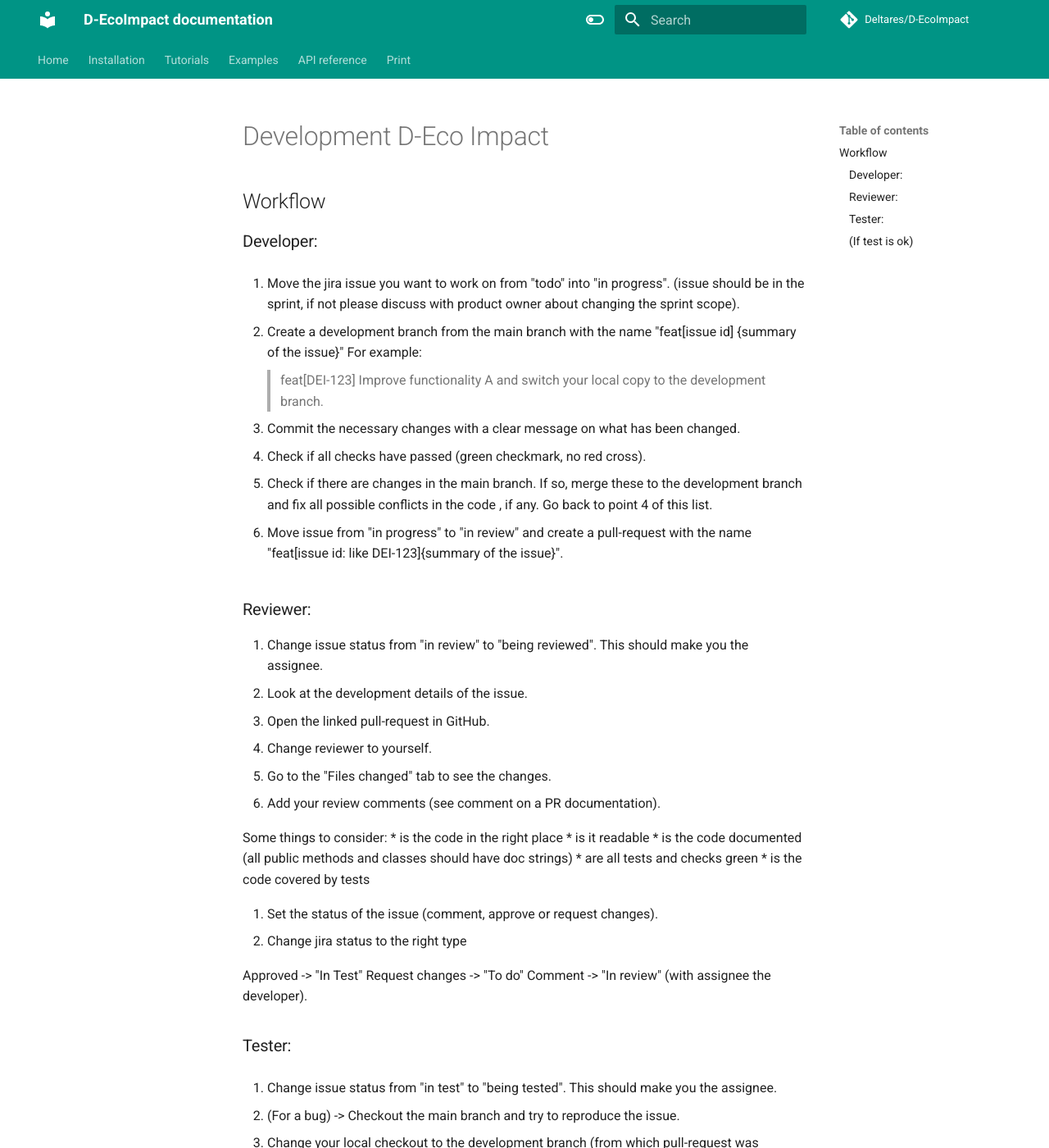
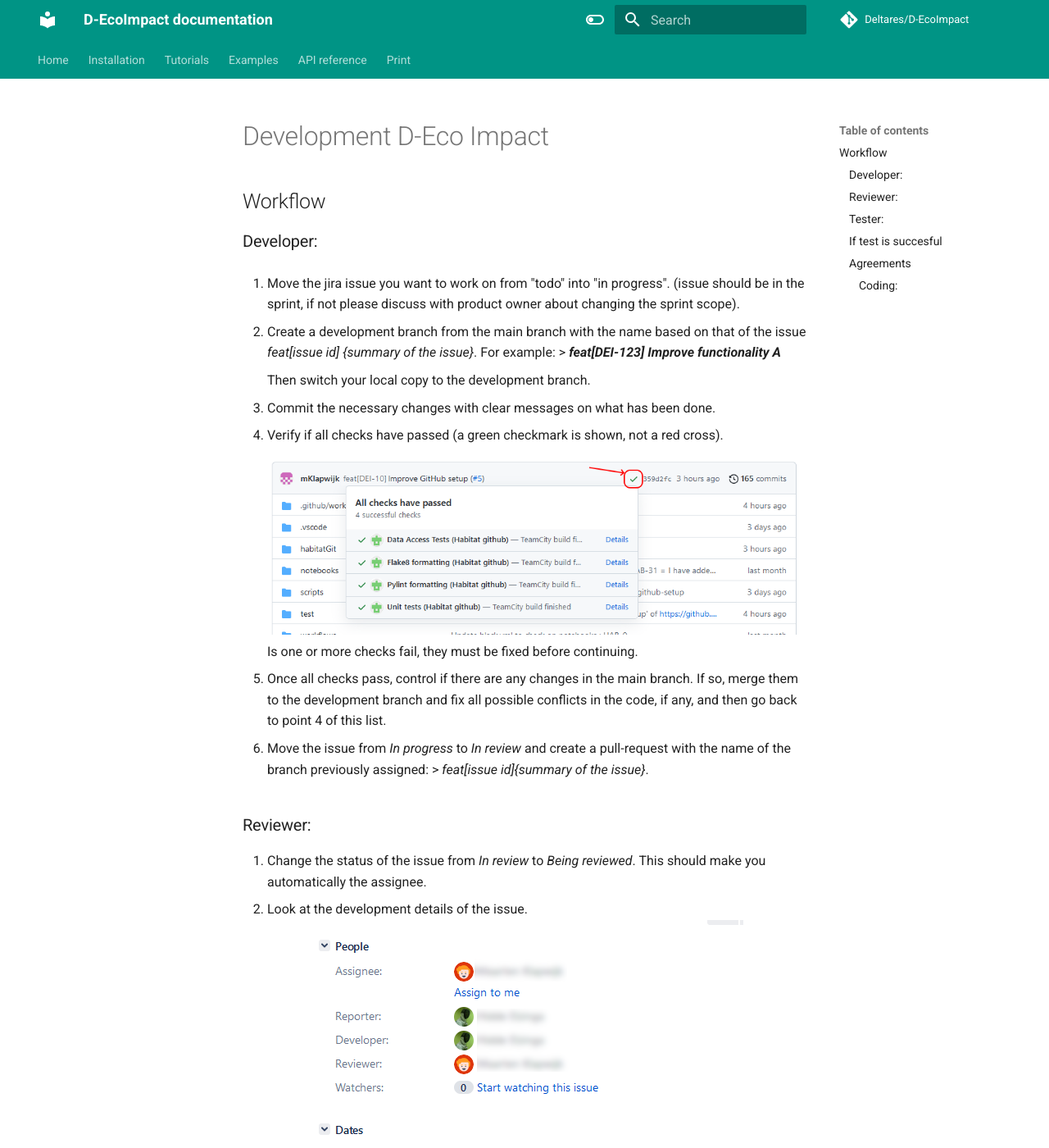
Before and after one commit to Deltares/D-EcoImpact, an MkDocs documentation site: the page built from docs/development.md, in a window 1280 px wide and 1400 px high. Shown: the whole window at 82% size. Built offline with MkDocs 1.6.1 and Material for MkDocs 9.7.7, drawn with Linux system fonts in a browser that asks for light colours; comment, search, counter and statistics services are not loaded; some of the changed text lies outside the part shown.

Commit message:
feat[DEI-10] Finished formatting and adding figures original text.

```diff
--- a/docs/development.md
+++ b/docs/development.md
@@ -4,40 +4,54 @@
 1. Move the jira issue you want to work on from "todo" into "in progress".
 (issue should be in the sprint, if not please discuss with product owner about changing the sprint scope).
 
-1. Create a development branch from the main branch with the name "feat[issue id] {summary of the issue}"
-For example:
-> feat[DEI-123] Improve functionality A
-and switch your local copy to the development branch.
+1. Create a development branch from the main branch with the name based on that of the issue <br /> _feat[issue id] {summary of the issue}_. For example:
+    > **_feat[DEI-123] Improve functionality A_**
 
-3. Commit the necessary changes with a clear message on what has been changed.
+    Then switch your local copy to the development branch.
 
-1. Check if all checks have passed (green checkmark, no red cross).
+3. Commit the necessary changes with clear messages on what has been done.
 
-1. Check if there are changes in the main branch. If so, merge these to the development branch and fix all possible conflicts in the code , if any. Go back to point 4 of this list.
+1. Verify if all checks have passed (a green checkmark is shown, not a red cross).
 
-1. Move issue from "in progress" to "in review" and create a pull-request with the name "feat[issue id: like DEI-123]{summary of the issue}".
+    ![checks](assets/images/1_all_checks_passed.png "Github showing that all checks have passed. If one or more checks have failed, then a red cross is shown instead.")
+    Is one or more checks fail, they must be fixed before continuing.
+
+5. Once all checks pass, control if there are any changes in the main branch. If so, merge them to the development branch and fix all possible conflicts in the code, if any, and then go back to point 4 of this list.
+
+1. Move the issue from _In progress_ to _In review_ and create a pull-request with the name of the branch previously assigned:
+    > _feat[issue id]{summary of the issue}_.
 
 ### Reviewer:
-1. Change issue status from "in review" to "being reviewed". This should make you the assignee.
+1. Change the status of the issue from _In review_ to _Being reviewed_. This should make you automatically the assignee.
 1. Look at the development details of the issue.
+![detailsIssues](assets/images/2_development_details_of_issues.png "Details of development for an issue, including the branches linked to the issue, the commits and the pull requests.")
+
+
 1. Open the linked pull-request in GitHub.
-1. Change reviewer to yourself.
-1. Go to the "Files changed" tab to see the changes.
-1. Add your review comments (see comment on a PR documentation).
+1. Change the reviewer to yourself if it didn't happen before, as indicated in point 1.
 
-Some things to consider:
-* is the code in the right place
-* is it readable
-* is the code documented (all public methods and classes should have doc strings)
-* are all tests and checks green
-* is the code covered by tests
+    ![reviewer](assets/images/2_assign_review.png "Details of development for an issue, including the branches linked to the issue, the commits and the pull requests.")
 
+5. Go to the _Files changed_ tab to see the modifications implemented for the issue.
+
+    ![filesChanged](assets/images/2_files_changed.png "Files changed when solving an issue. The files on the list on the left can be selected one by one. The right panel will then show the changes in the selected file.")
+
+6. Add your review comments (see [comment on a PR documentation](https://docs.github.com/en/pull-requests/collaborating-with-pull-requests/reviewing-changes-in-pull-requests/commenting-on-a-pull-request) ).
+
+    Some points to analyse during the review are:
+    * is the code in the right place?
+    * is it readable?
+    * is the code documented (all public methods and classes should have doc strings)?
+    * are all tests and checks green?
+    * is the code covered by tests?
+    ![codeCoverage](assets/images/2_code_coverage.png "Code coverage of each file which has been changed during a commit. Details indicating how many statements are present, how many of those are missing from being testedhow many are excluded and what the resulting code coverage is for that file. The total code coverage is shown as well.")
 7. Set the status of the issue (comment, approve or request changes).
-1. Change jira status to the right type
+    ![statusIssue](assets/images/2_status_of_issue.png "Based on the outcome of the review process, indicate if the issue has been simply commented, approved or rejected because some changes are requested.")
+1. Change the status if the issue in Jira corrspondingly:
 
-Approved -> "In Test"
-Request changes -> "To do"
-Comment -> "In review" (with assignee the developer).
+    * Approved -> _In Test_
+    * Request changes -> _To do_
+    * Comment -> _In review_ (with the developer as assignee).
 
 ### Tester:
 1. Change issue status from "in test" to "being tested". This should make you the assignee.
@@ -50,19 +64,19 @@
 
 1. Add comment in the issue with the findings (ok or not because ....).
 
-1. Change jira status to the right type
+1. Move the issue in Jira to the corresponding new state:
+    * Test ok -> _Merge_
+    * Not ok -> _To do_
 
-Test ok -> "Merge"
-Not ok -> "To do"
-
-### (If test is ok)
+### If test is succesful
 
 1. Go to pull request on GitHub.
 
 1. Check if there will be merge conflicts (shown by GitHub) and if the development branch is up to date with the main branch.
+![mergeCOnflicts](assets/images/4_no_conflicts_can_merge.png "If there are no conflicts with the base branch, the code of the feature can be safely merged. Otherwise, the conflicts need to be solved before.")
 
-if there are merge conflicts reported -> check with developer to resolve the merge issues.
-if the branch does not have merge conflicts and is not up to date -> press the update branch button.
+    * If any merge conflicts are reported, then check with developer to resolve the merge issues.
+    * If the branch does not have any merge conflicts and is not up to date -> press the update branch button.
 
 3. If the branch is up to date and does not have merge conflicts you can merge the pull request to the main branch.
 
@@ -72,20 +86,19 @@
 
 1. If the merge was successful, change issue status in jira from "validate" to "done".
 
-Agreements
+### Agreements
 
+#### Coding:
 
-Coding:
+* We use the [PEP8 style guide](https://pep8.org/) for python development.
+* We use [typing}(https://docs.python.org/3/library/typing.html) where possible.
+* We avoid using global variables.
+* We use encapsulation by only making the necessary imports and variables public.
 
-We use the PEP8 style guide for python development.
-We use typing where possible.
-We avoid using global variables.
-We use encapsulation by only making the necessary imports and variables public.
+* For testing we use the pytest module.
+* For checking the style guide we use flake8 and pylint.
+* For managing external dependencies we use poetry (.toml file).
 
-For testing we use the pytest module.
-For checking the style guide we use flake8 and pylint.
-For managing external dependencies we use poetry (.toml file).
-
-We prefer to use vscode for development (sharing settings using .vscode folder) usinge the following plugins:
-autoDocstring
-python
+* We prefer to use vscode for development (sharing settings using .vscode folder) usinge the following plugins:
+    * [autoDocstring](https://marketplace.visualstudio.com/items?itemName=njpwerner.autodocstring)
+    * [python](https://marketplace.visualstudio.com/items?itemName=ms-python.python)
```
Also changed, not shown: docs/assets/images/1_all_checks_passed.png (added), docs/assets/images/2_assign_review.png (added), docs/assets/images/2_code_coverage.png (added), docs/assets/images/2_development_details_of_issues.png (added), docs/assets/images/2_files_changed.png (added), docs/assets/images/2_status_of_issue.png (added), docs/assets/images/4_no_conflicts_can_merge.png (added).
